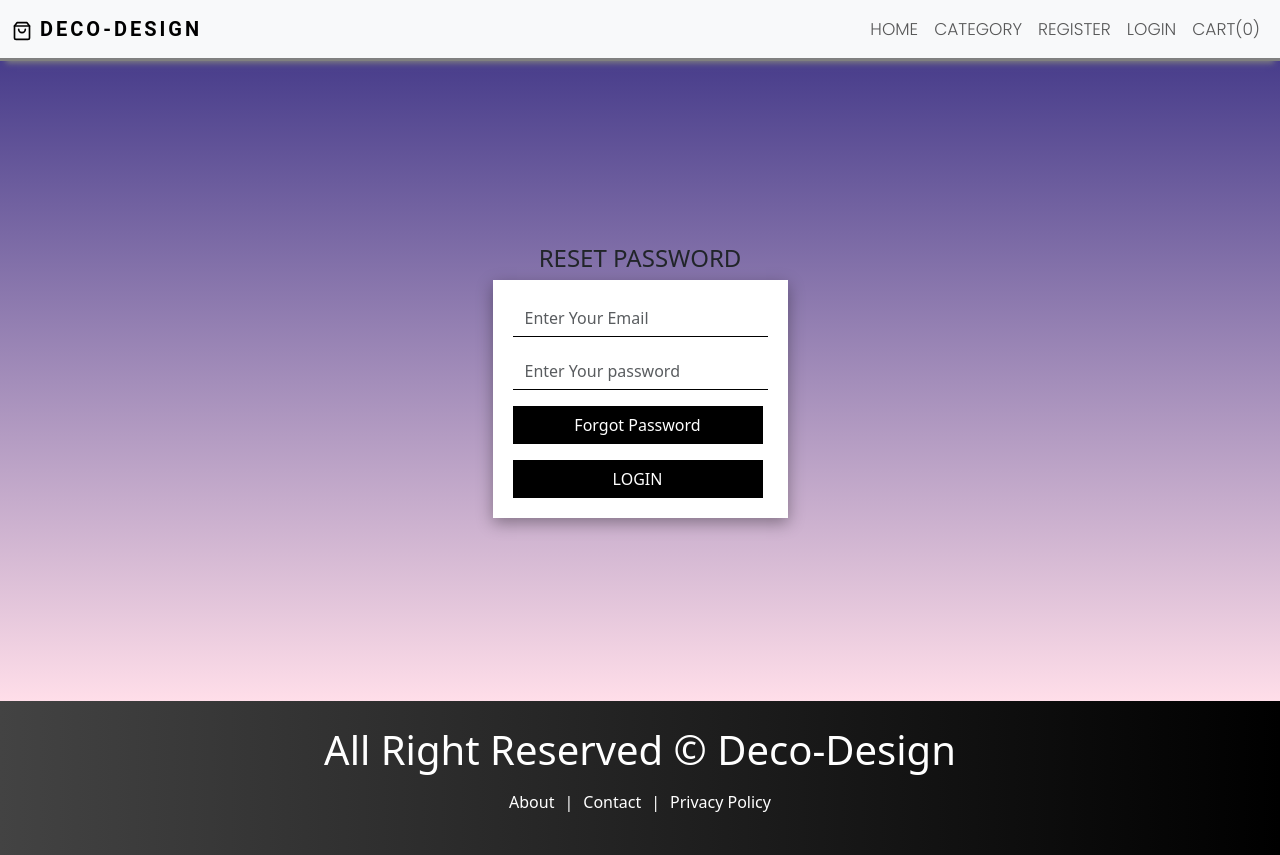
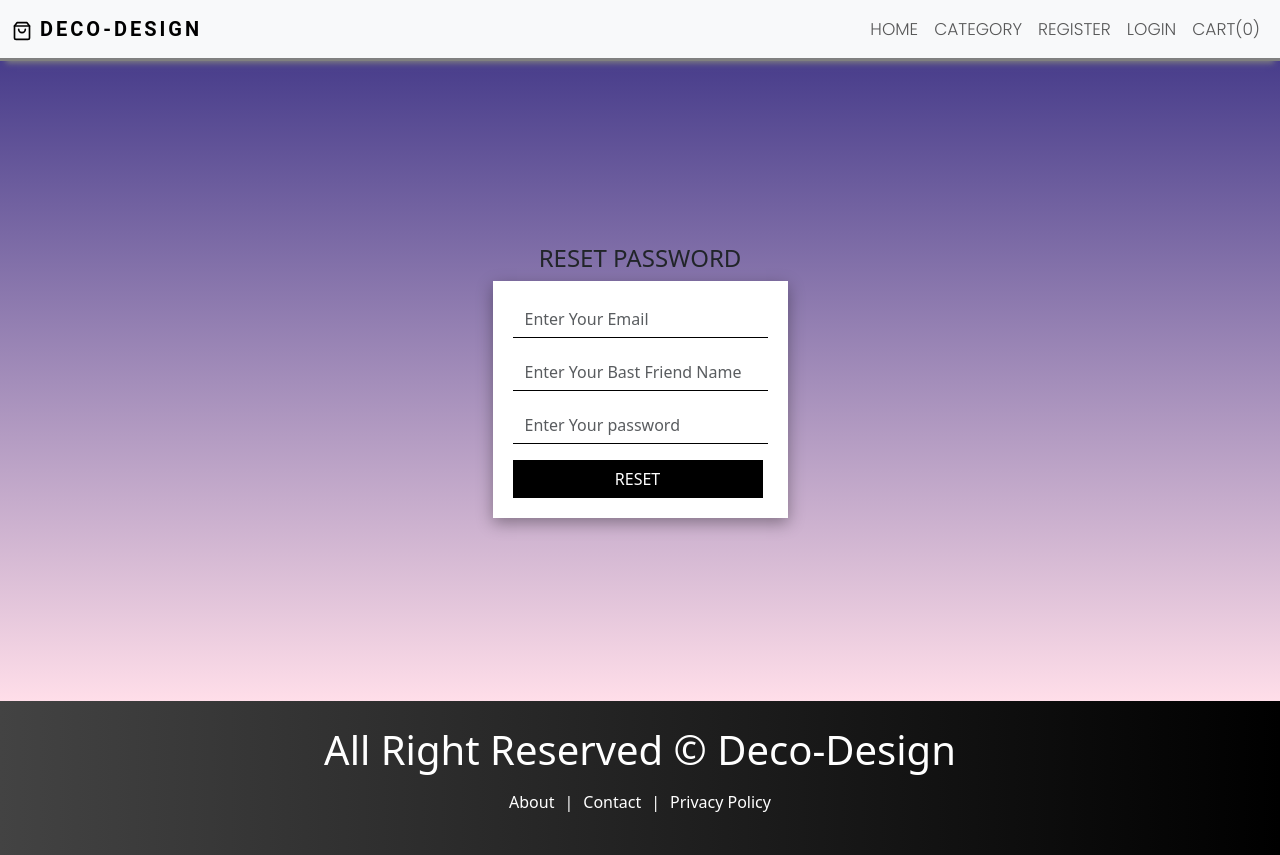
Before and after one commit to capmahin/Deco-Desgin-app, a React (Create React App) app in the folder client/: page /forgot-password in a window 1280 px wide. Built offline with nearby package versions, Linux system fonts and the light colour scheme.

Commit message:
add forgot-password api

```diff
--- a/client/src/pages/Auth/ForgotPasssword.js
+++ b/client/src/pages/Auth/ForgotPasssword.js
@@ -9,7 +9,8 @@ import { useAuth } from "../../context/auth";
 
 const ForgotPasssword = () => {
     const [email, setEmail] = useState("")
-  const [password, setPassword] = useState("")
+  const [newPassword, setNewPassword] = useState("")
+  const [answer, setAnswer] = useState("")
   const [auth, setAuth] = useAuth()
 
   const navigate = useNavigate();
@@ -18,7 +19,7 @@ const ForgotPasssword = () => {
   const handleSubmit = async(e)=>{
     e.preventDefault();
     try {
-       const res = await axios.post("/api/v1/auth/login",{email,password});
+       const res = await axios.post("/api/v1/auth/forgot-password",{email,newPassword,answer});
        if( res && res.data.success){
         toast.success(res.data.message)
         setAuth({
@@ -38,7 +39,7 @@ const ForgotPasssword = () => {
 
   }
   return (
-    <Layout title={'Forgot-Passowrd'}>
+    <Layout title={'Forgot-Password'}>
     <div className="form-container">
     <h4 className="title">RESET PASSWORD</h4>
     <form onSubmit={handleSubmit}>
@@ -53,18 +54,24 @@ className="form-control" id="exampleInputEmail1" placeholder="Enter Your Email"
 </div>
 <div className="mb-3">
 
+<input type="text"
+value={answer}
+onChange={(e)=>setAnswer(e.target.value)}
+className="form-control" id="exampleInputEmail1" placeholder="Enter Your Bast Friend Name"  required />
+
+</div>
+<div className="mb-3">
+
 <input type="password"
-value={password}
-onChange={(e)=>setPassword(e.target.value)}
+value={newPassword}
+onChange={(e)=>setNewPassword(e.target.value)}
 className="form-control" id="exampleInputPassword1" placeholder="Enter Your password" required />
 </div>
 
 
 
-<div className="mb-3">
-<button type="button" className="btn btn-primary" onClick={()=>{navigate('/forgot-password')}}>Forgot Password</button>
-</div>
-<button type="submit" className="btn btn-primary">LOGIN</button>
+
+<button type="submit" className="btn btn-primary">RESET</button>
 </form>
 
   </div></Layout>
```
